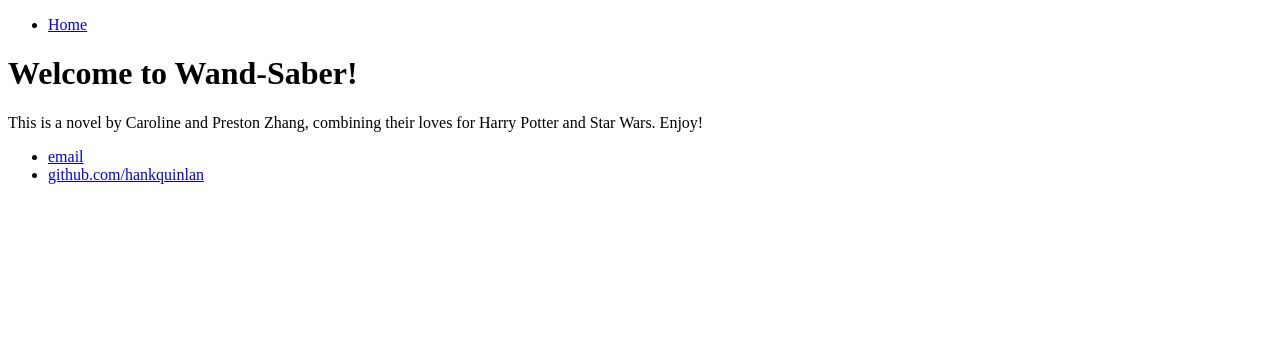
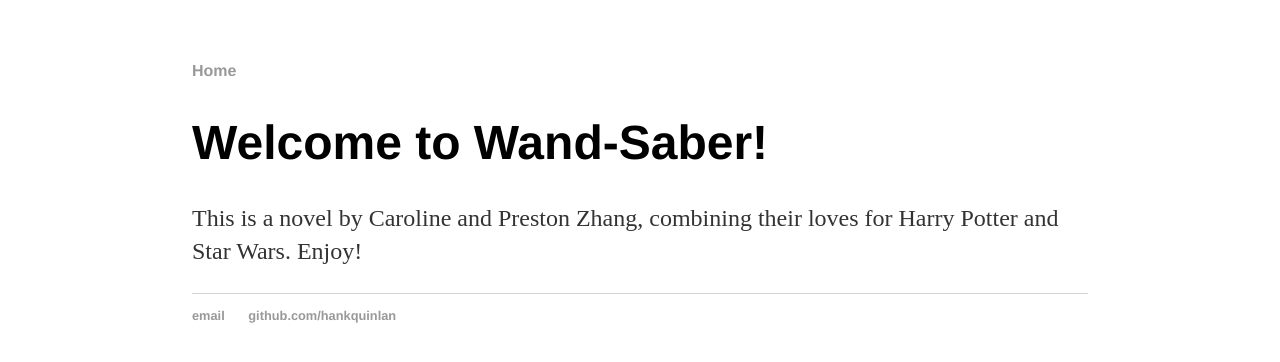
Before and after one commit to zhe-thoughts/wandsaber, a Jekyll site: the page built from index.html, in a window 1280 px wide. Shown: the top 362 px of the page. Built offline with Jekyll 4.4.1, drawn with Linux system fonts in a browser that asks for light colours.

Commit message:
Update default.html

```diff
--- a/_layouts/default.html
+++ b/_layouts/default.html
@@ -3,7 +3,7 @@
   <head>
     <title>{{ page.title }}</title>
 
-    <link rel="stylesheet" type="text/css" href="wandsaber/css/main.css">
+    <link rel="stylesheet" type="text/css" href="/css/main.css">
 
   </head>
 
```
